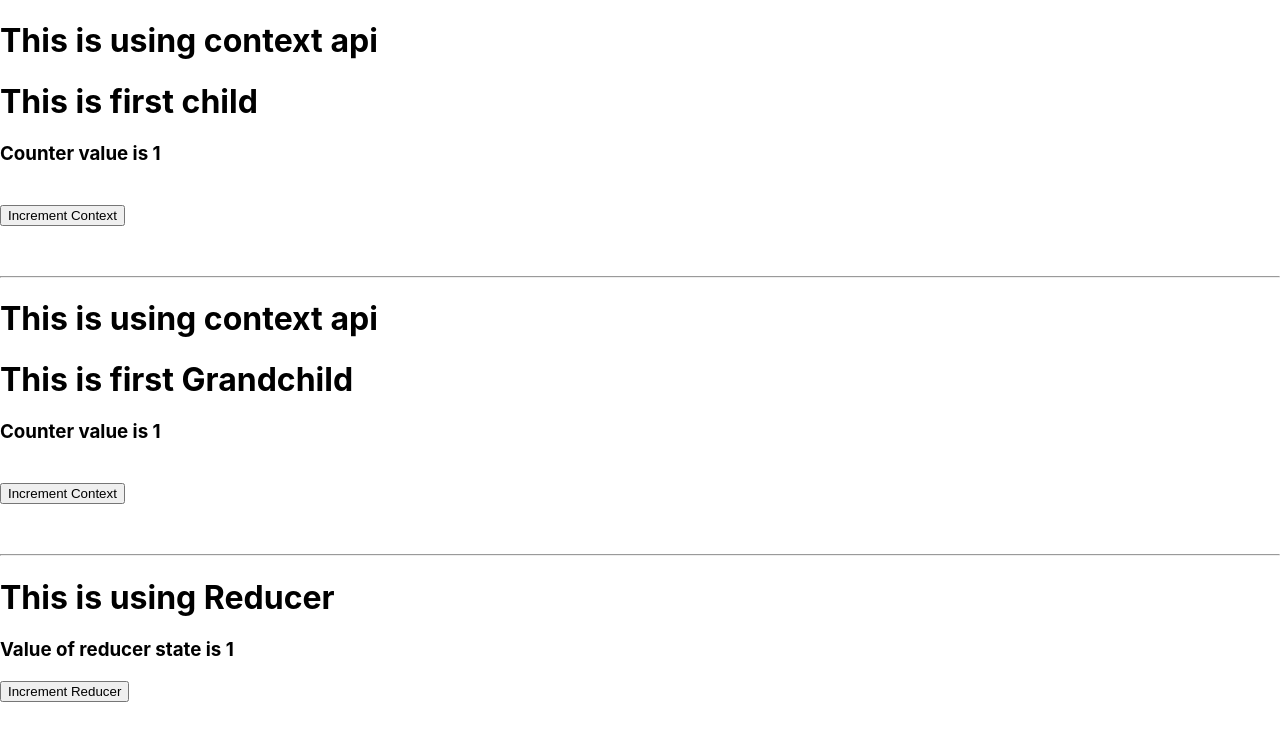
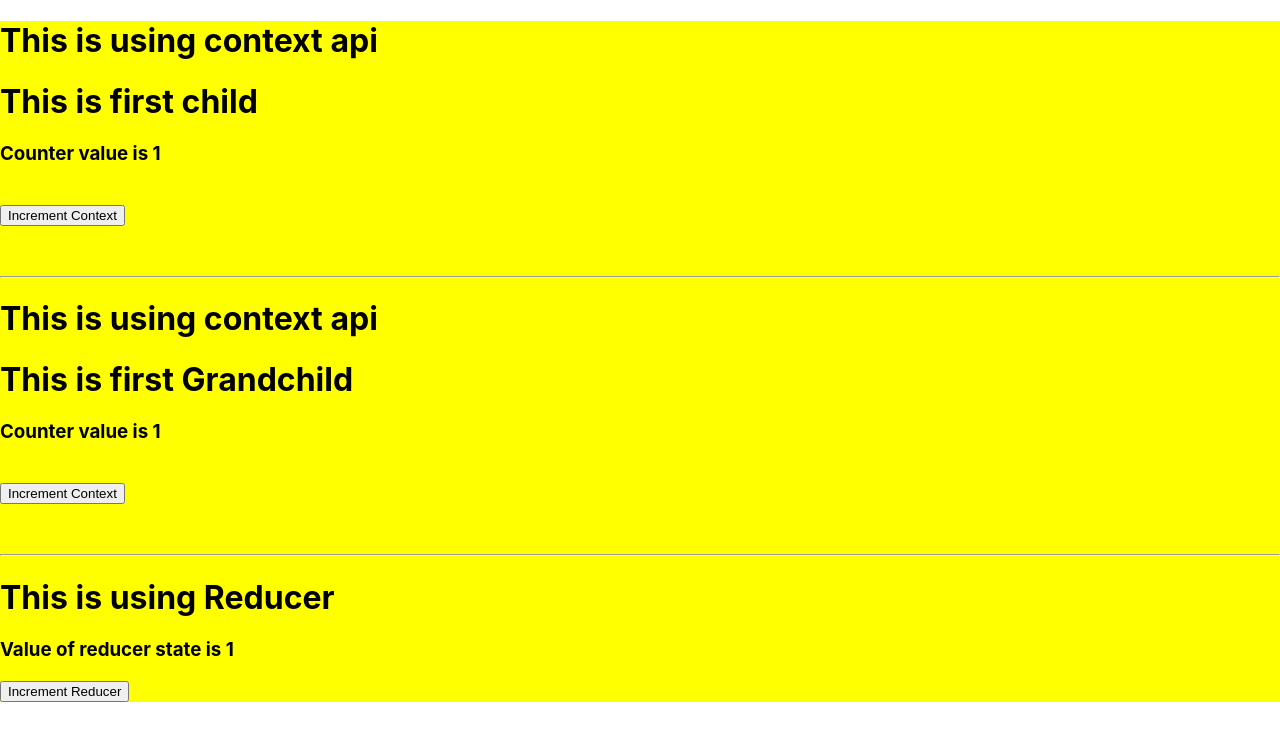
Before and after one commit to mtahir787/bootcamp2020_class5, a React (Create React App) app: page / in a window 1280 px wide. Shown: the top 740 px of the page. Built offline with nearby package versions, Linux system fonts and the light colour scheme.

Commit message:
added background color

```diff
--- a/src/App.css
+++ b/src/App.css
@@ -36,3 +36,8 @@
     transform: rotate(360deg);
   }
 }
+
+
+.box{
+  background-color: yellow;
+}
--- a/src/App.js
+++ b/src/App.js
@@ -7,7 +7,7 @@ function App() {
   let countState = useState(1); // let [count, setcount] = usestate(300);
   return (
     <counterContext.Provider value={countState}>
-      <div>
+      <div className="box">
         <Parent/>
       </div>
     </counterContext.Provider>
```
Also changed, not shown: 1 other file (tests, documents, lock files or other folders).
